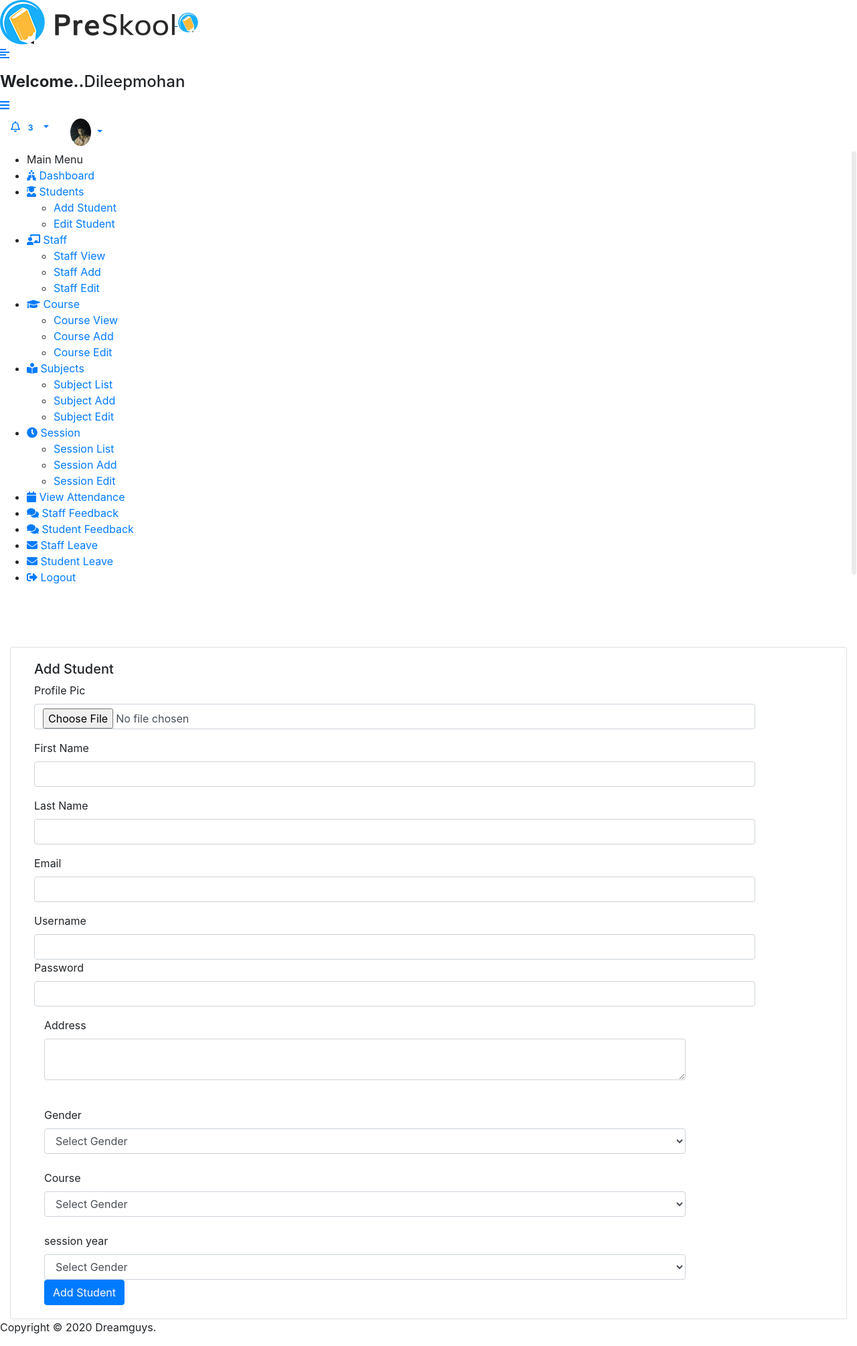
After one commit to dileepmohandas/Student_Management_System, a Django app: page /Hod/Student/Add in a window 1280 px wide. The commit adds this page. Shown: the whole page at 67% size. Run offline with Django 5.2, Linux system fonts and the light colour scheme; a user stored in the database is signed in; some libraries are stand-ins or nearby versions.

Commit message:
created add_student page

```diff
--- a/student_ms/student_ms/Hod_Views.py
+++ b/student_ms/student_ms/Hod_Views.py
@@ -5,3 +5,8 @@
 @login_required(login_url='/')
 def Home(request):
     return render(request,'Hod/home.html')
+
+
+@login_required(login_url='/')
+def ADD_STUDENT(request):
+    return render(request,'Hod/add_student.html')
--- a/student_ms/student_ms/urls.py
+++ b/student_ms/student_ms/urls.py
@@ -30,6 +30,7 @@ urlpatterns = [
     path('Hod/Home/',Hod_Views.Home,name='hod_home'),
     path('Profile/',views.PROFILE,name='profile'),
     path('Profile/update',views.PROFILE_UPDATE,name='profile_update'),
+    path('Hod/Student/Add',Hod_Views.ADD_STUDENT,name='add_student'),
 ]
 if settings.DEBUG:
     urlpatterns += static(settings.STATIC_URL, document_root=settings.STATIC_ROOT)
--- /dev/null
+++ b/student_ms/templates/Hod/add_student.html
@@ -0,0 +1,116 @@
+{% extends 'base.html' %}
+{% block content %}
+<div class="row">
+<div class="col-sm-12">
+   <div class="card">
+      <div class="card-body">
+         <form method="post" action="#" enctype="multipart/form-data">
+            {% csrf_token %}
+            <div class="col-12">
+               <h5 class="form-title"><span>Add Student</span></h5>
+            </div>
+            {% if messages %}
+            {% for message in messages %}
+            {% if message.tags == 'error' %}
+            <div class="alert alert-warning alert-dismissible fade show" role="alert">
+               {{message}}
+               <button type="button" class="close" data-dismiss="alert" aria-label="Close">
+               <span aria-hidden="true">&times;</span>
+               </button>
+            </div>
+            {% endif %}
+            {% endfor %}
+            {% endif %}
+            {% if messages %}
+            {% for message in messages %}
+            {% if message.tags == 'success' %}
+            <div class="alert alert-warning alert-dismissible fade show" role="alert">
+               {{message}}
+               <button type="button" class="close" data-dismiss="alert" aria-label="Close">
+               <span aria-hidden="true">&times;</span>
+               </button>
+            </div>
+            {% endif %}
+            {% endfor %}
+            {% endif %}
+            <div class="col-sm-11">
+               <div class="form-group">
+                  <label>Profile Pic</label>
+                  <input type="file" class="form-control" name="profile_pic">
+               </div>
+            </div>
+            <div class="col-sm-11">
+               <div class="form-group">
+                  <label>First Name</label>
+                  <input type="text" class="form-control" name="first_name" >
+               </div>
+            </div>
+            <div class="col-sm-11">
+               <div class="form-group">
+                  <label>Last Name</label>
+                  <input type="text" class="form-control" name="last_name" >
+               </div>
+            </div>
+            <div class="col-sm-11">
+               <div class="form-group">
+                  <label>Email</label>
+                  <input type="text" class="form-control" name="email">
+               </div>
+            </div>
+            <div class="col-sm-11">
+               <div class="form-group">
+                  <label>Username</label>
+                  <input type="text" class="form-control" name="username>
+                     </div>
+                     </div>
+                     <div class="col-sm-11">
+                  <div class="form-group">
+                     <label>Password</label>
+                     <input type="password" class="form-control" name="password">
+                  </div>
+               </div>
+               <div class="col-sm-11">
+                  <div class="form-group">
+                     <label>Address</label>
+                     <textarea class="form-control" name="address" required></textarea>
+                  </div>
+               </div>
+               <br>
+               <div class="col-sm-11">
+                  <label>Gender</label>
+                  <select class="form-control" name="gender" required>
+                     <option>Select Gender</option>
+                     <option value="Female">Female</option>
+                     <option value="Male">Male</option>
+                     <option value="Others">Others</option>
+                  </select>
+               </div>
+               <br>
+               <div class="col-sm-11">
+                  <label>Course</label>
+                  <select class="form-control" name="course_id" required>
+                     <option>Select Gender</option>
+                     <option value="Female">Female</option>
+                     <option value="Male">Male</option>
+                     <option value="Others">Others</option>
+                  </select>
+               </div>
+               <br>
+               <div class="col-sm-11">
+                  <label>session year</label>
+                  <select class="form-control" name="session_year_id" required>
+                     <option>Select Gender</option>
+                     <option value="Female">Female</option>
+                     <option value="Male">Male</option>
+                     <option value="Others">Others</option>
+                  </select>
+               </div>
+               <div class="col-12">
+                  <button type="submit" class="btn btn-primary">Add Student</button>
+               </div>
+         </form>
+         </div>
+      </div>
+   </div>
+</div>
+{% endblock %}
--- a/student_ms/templates/includes/sidebar.html
+++ b/student_ms/templates/includes/sidebar.html
@@ -6,15 +6,14 @@
                 <span>Main Menu</span>
              </li>
              <li>
-               <a href="holiday.html"><i class="fas fa-holly-berry"></i> <span>Dashboard</span></a>
+               <a href="{% url 'hod_home' %}"><i class="fas fa-holly-berry"></i> <span>Dashboard</span></a>
             </li>
 
              <li class="submenu">
                 <a href="#"><i class="fas fa-user-graduate"></i> <span> Students</span> <span class="menu-arrow"></span></a>
                 <ul>
-                   <li><a href="student-details.html">Student View</a></li>
-                   <li><a href="add-student.html">Student Add</a></li>
-                   <li><a href="edit-student.html">Student Edit</a></li>
+                   <li><a href="{% url 'add_student' %}">Add Student </a></li>
+                   <li><a href="edit-student.html">Edit Student </a></li>
                 </ul>
              </li>
              <li class="submenu">
```
